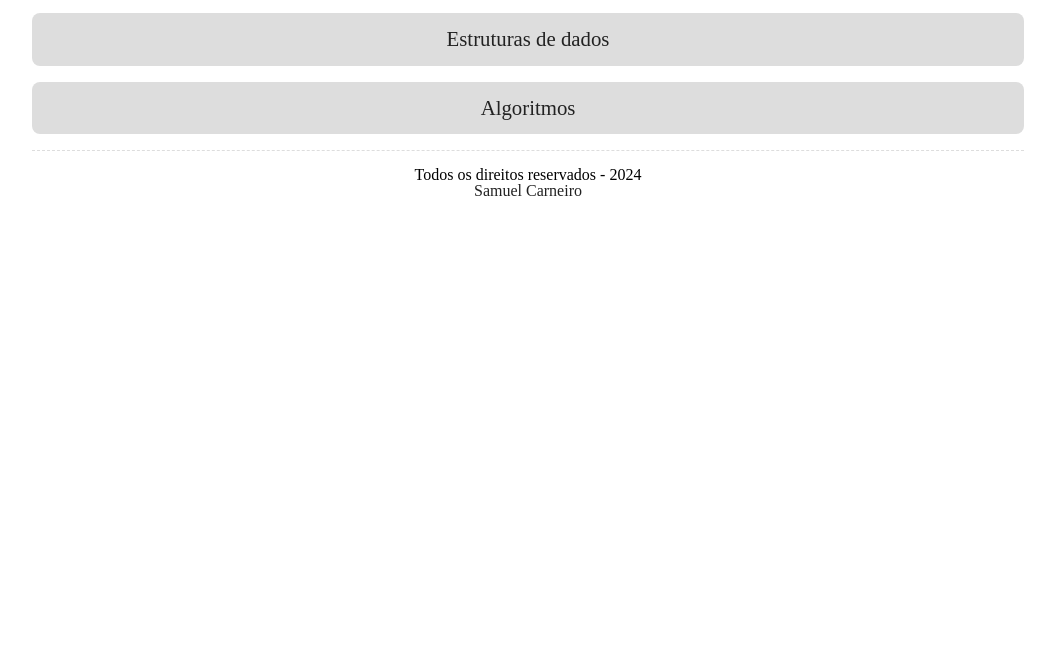
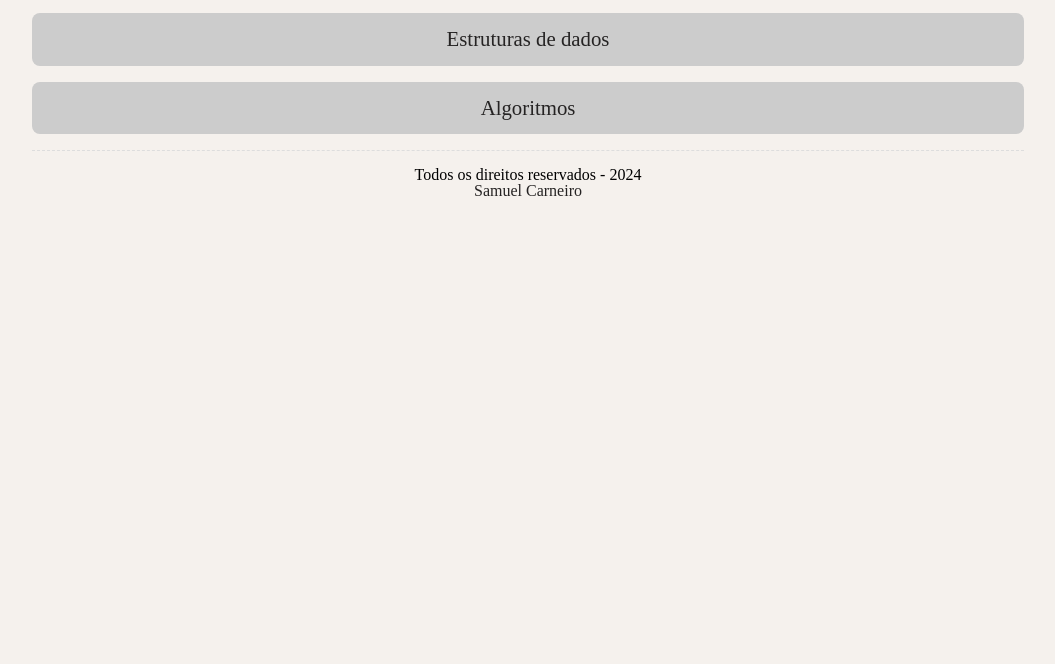
Before and after one commit to samuelcarneiro/second-brain, a plain HTML site: page index.html in a window 1280 px wide. Shown: the part 136-800 px from the top of the page, without its empty margins (112-1167 px from the left). Drawn offline with Linux system fonts and the light colour scheme.

Commit message:
Alteração das cores utilizadas no site

```diff
--- a/assets/css/style.css
+++ b/assets/css/style.css
@@ -1,6 +1,9 @@
+body {
+    background-color: #F5F1ED;
+}
+
 .container {
     max-width: 80%;
-    background-color: #FFF;
     margin: 0 auto;
 }
 
@@ -15,7 +18,7 @@ h1 {
 
 a {
     text-decoration: none;
-    color: #222;
+    color: #252323;
     cursor: pointer;
 }
 
@@ -36,8 +39,14 @@ a {
     font-size: 1.3rem;
     display: block; /*Faz com que o link ocupe o card todo*/
     padding: 1rem 0;
-    background-color: #ddd;
+    background-color: #CCC;
     border-radius: .5rem;
+}
+
+.card a:hover {
+    background-color: #70798C;
+    color: #F5F1ED;
+    transition: .3s;
 }
 
 footer {
```
